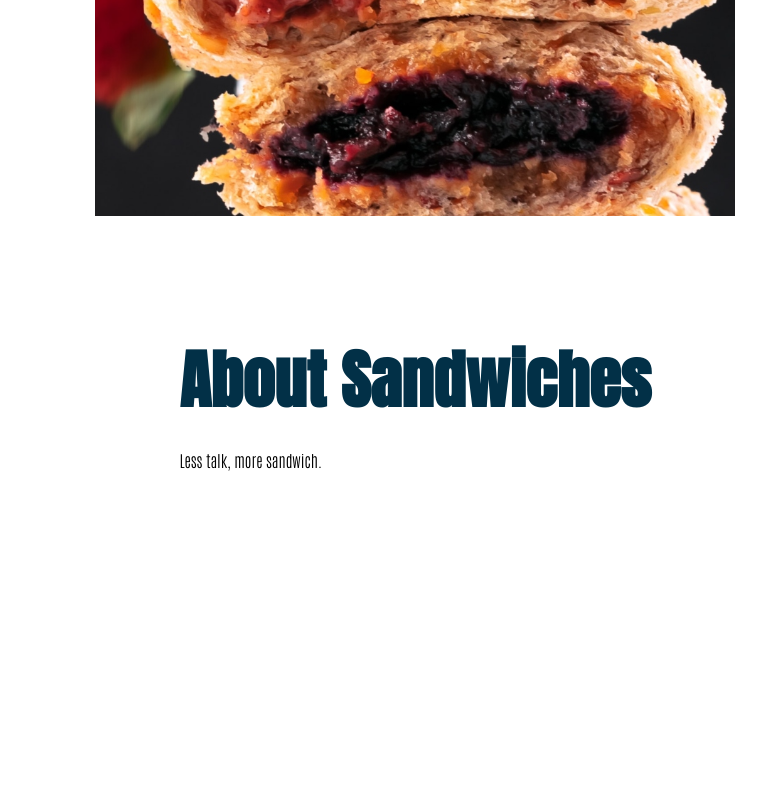
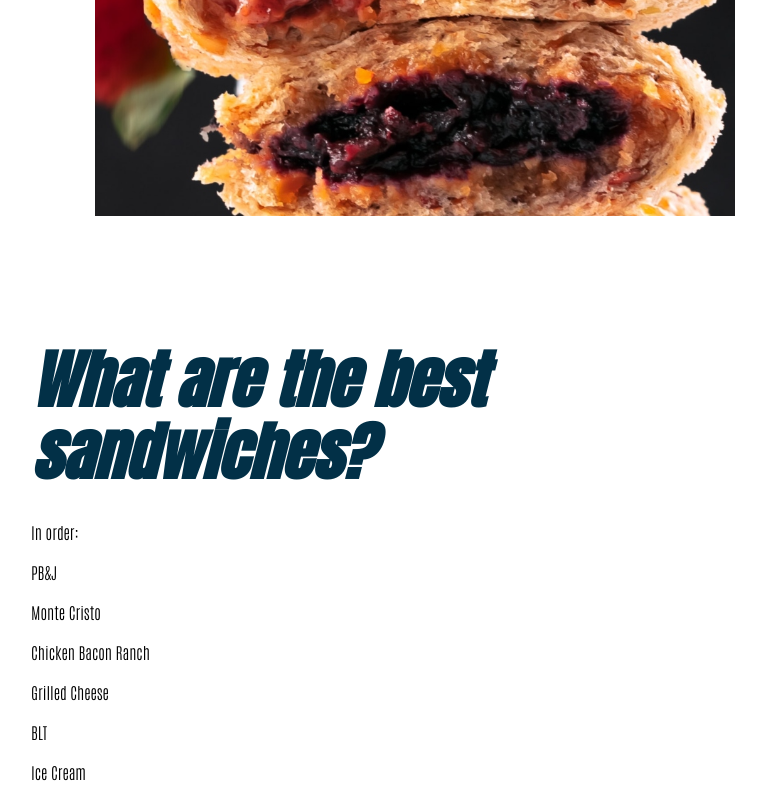
Before and after one commit to is-120-winter-2023/responsive-flexboxes-kevinray18, a website: page about/index.html in a window 1280 px wide. Shown: the part 829-1629 px from the top of the page, without its empty margins (225-991 px from the left). Before the commit the page ends 1317 px from the top, so only its background shows below. Drawn offline with Linux system fonts and the light colour scheme.

Commit message:
i think i got it

```diff
--- a/about/index.html
+++ b/about/index.html
@@ -23,7 +23,7 @@
     <nav>
       <ul>
         <li><a href="../">Home</a></li>
-        <li><a>About</a></li>
+        <li><a href="#">About</a></li>
         <li><a href="../contact/">Contact</a></li>
       </ul>
     </nav>
@@ -35,9 +35,18 @@
     width="600" height="800">
 
   <main>
-    <h1>About Sandwiches</h1>
-    <p>Less talk, more sandwich.</p>
+    <h1> <em>What are the best sandwiches?</em></h1>
+    <p>In order:</p>
+    <p> PB&J</p>
+    <p> Monte Cristo</p>
+    <p> Chicken Bacon Ranch</p>
+    <p> Grilled Cheese</p>
+    <p> BLT</p>
+    <p> Ice Cream</p>
   </main>
+
+
+
 </body>
 
 </html>
```
